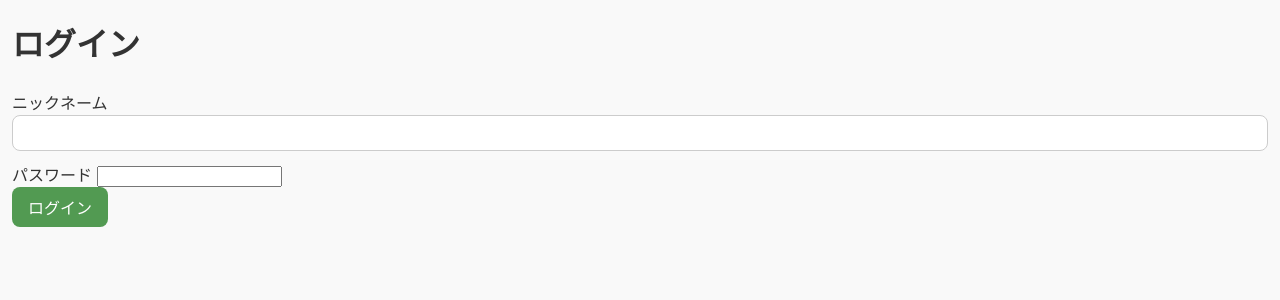
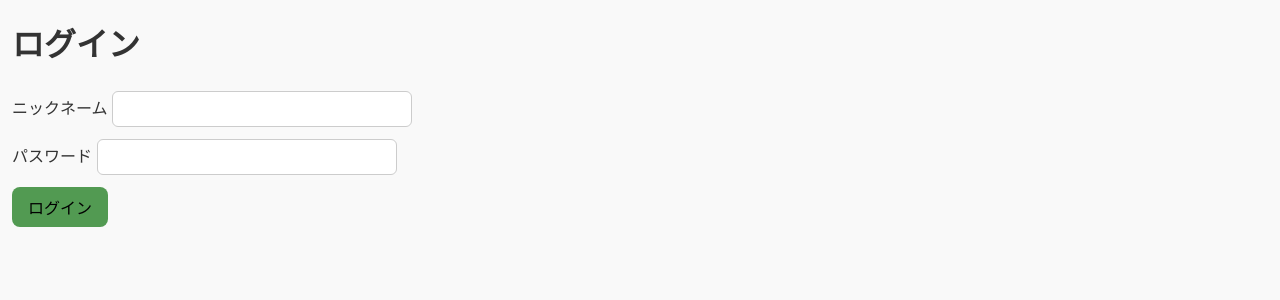
Before and after one commit to akanejingu07/mood_app, a Flask app: page /login in a window 1280 px wide. Shown: the top 300 px of the page. Run offline with Flask 3, Linux system fonts and the light colour scheme; some libraries are stand-ins or nearby versions.

Commit message:
軽微な不具合を調整

```diff
--- a/static/css/style.css
+++ b/static/css/style.css
@@ -47,7 +47,6 @@ header nav a {
 --------------------------- */
 button, input[type="submit"] {
   background-color: #529a52;
-  color: white;
   border: none;
   border-radius: 8px;
   padding: 8px 16px;
@@ -179,6 +178,18 @@ input[type=range]::-moz-range-thumb {
   background-position: right 8px center;
   background-size: 12px 12px;
 }
+/* ログイン画面の入力フォーム統一 */
+.login-form input[type="text"],
+.login-form input[type="password"] {
+    width: 100%;      /* 横幅をフォームに合わせる */
+    max-width: 300px; /* 最大幅を指定 */
+    padding: 8px 12px;
+    font-size: 16px;  /* 文字サイズ */
+    border: 1px solid #ccc;
+    border-radius: 6px;
+    box-sizing: border-box; /* パディング込みで幅を計算 */
+    margin-bottom: 12px; /* 下の間隔 */
+}
 
 /* ---------------------------
  履歴カード（history.html）
--- a/templates/login.html
+++ b/templates/login.html
@@ -11,7 +11,7 @@
 <div class="container">
   <h1>ログイン</h1>
 
-  <form method="post">
+  <form method="post" class="login-form">
     <div class="field">
       <label>ニックネーム</label>
       <input type="text" name="nickname" required>
```
